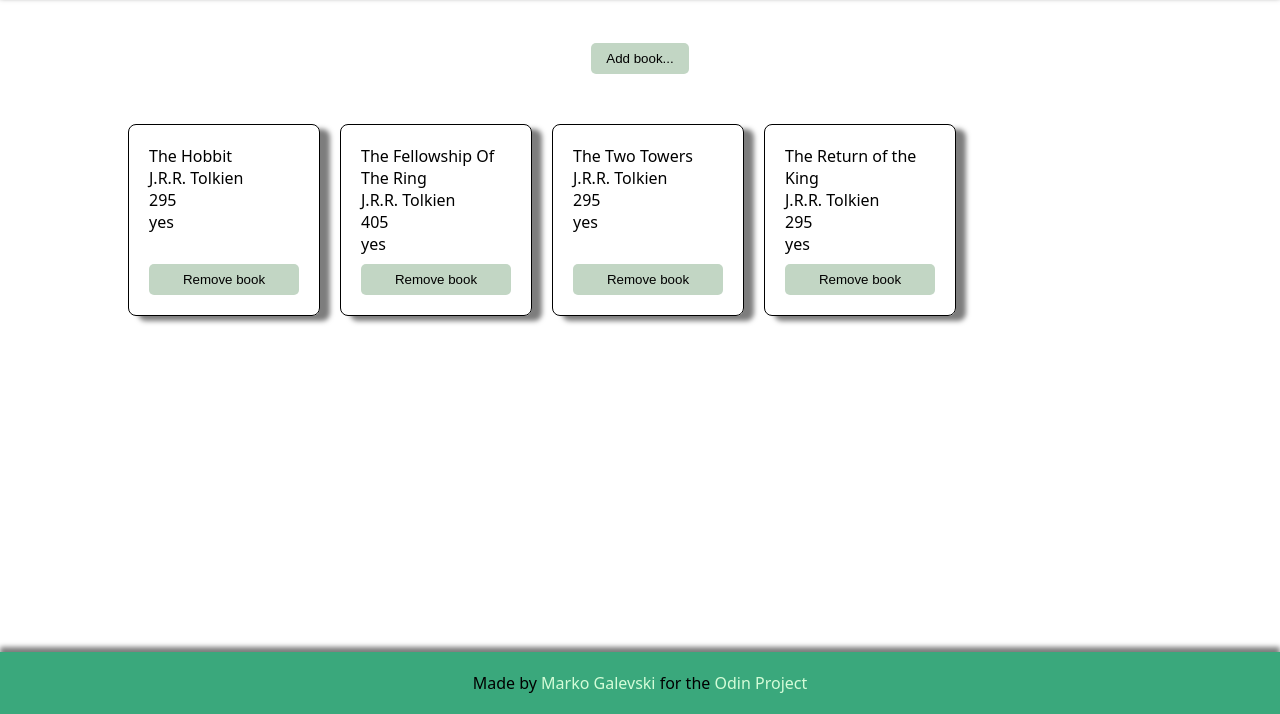
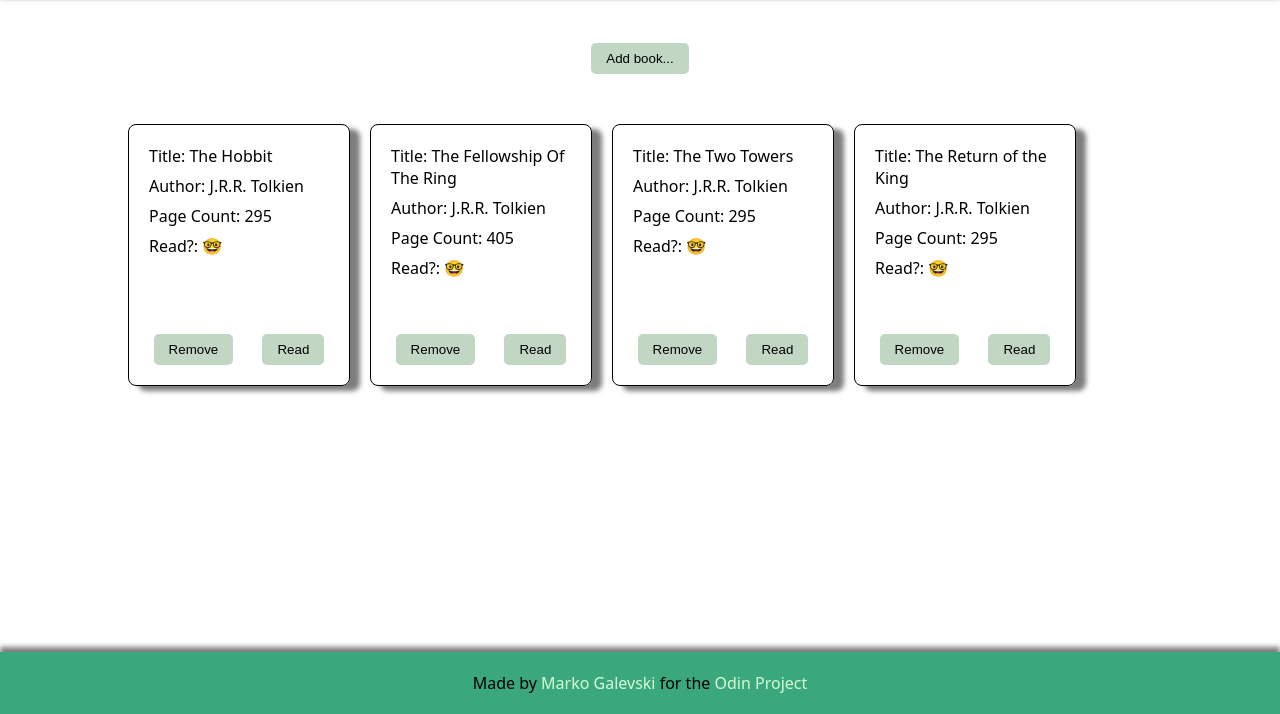
Before and after one commit to markogalevski/odin-library, a website built with Vite: page index.html in a window 1280 px wide. Shown: the part 86-800 px from the top of the page. Built offline with nearby package versions, Linux system fonts and the light colour scheme.

Commit message:
added final stylings, added read toggle feature. It's so ugly lol

```diff
--- a/index.js
+++ b/index.js
@@ -20,8 +20,6 @@ cancelButton.addEventListener("click", () => {
 })
 
 addButton.addEventListener("click", (e) => {
-  /* actually add to list from the form data */
-  //i.e. this should be the actual submit button
   const title = String(inputTitle.value);
   const author = inputAuthor.value;
   const pages = inputPages.value;
@@ -46,25 +44,32 @@ function Book(title, author, numPages, isRead) {
   this.numPages = numPages;
   this.isRead = isRead;
   this.index = myLibrary.length;
+  this.toggleRead = function () {
+    this.isRead = !this.isRead;
+    const read = this.element.querySelector('div.read');
+    read.textContent = `Read?: ${this.isRead ? "🤓" : "📖"}`;
+  }
   this.createCard = function () {
 
     const book = document.createElement('div');
     book.classList.add('book')
     const title = document.createElement('div');
     title.classList.add('title');
-    title.textContent = this.title;
+    title.textContent = `Title: ${this.title}`;
     const author= document.createElement('div');
     author.classList.add('author');
-    author.textContent = this.author;
+    author.textContent = `Author: ${this.author}`;
     const numPages = document.createElement('div');
     numPages.classList.add('num-pages');
-    numPages.textContent = this.numPages;
+    numPages.textContent = `Page Count: ${this.numPages}`;
     const read = document.createElement('div');
     read.classList.add('read');
-    read.textContent = this.isRead ? "yes" : "no";
+    read.textContent = `Read?: ${this.isRead ? "🤓" : "📖"}`;
+    const cardButtons = document.createElement('div');
+    cardButtons.classList.add('card-buttons');
     const deleteButton = document.createElement('button');
     deleteButton.classList.add("remove");
-    deleteButton.textContent = "Remove book";
+    deleteButton.textContent = "Remove";
     deleteButton.addEventListener("click", () => {
       const book = myLibrary[this.index];
       book.element.style.animation = "fade-out 0.2s ease-in";
@@ -77,11 +82,19 @@ function Book(title, author, numPages, isRead) {
         }
       });
     })
+    const readButton = document.createElement('button');
+    readButton.classList.add("read");
+    readButton.textContent = "Read";
+    readButton.addEventListener("click", () => {
+      this.toggleRead();
+    })
     book.appendChild(title);
     book.appendChild(author);
     book.appendChild(numPages);
     book.appendChild(read);
-    book.appendChild(deleteButton);
+    cardButtons.appendChild(deleteButton);
+    cardButtons.appendChild(readButton);
+    book.appendChild(cardButtons)
     this.element = book;
     bookCollection.appendChild(book);
   }
--- a/style.css
+++ b/style.css
@@ -17,7 +17,8 @@ a {
   color: #d4fcd8;
 }
 
-button {
+button,
+input {
   border-radius: 5px;
   box-shadow: 0 0 0 0;
   border: none;
@@ -70,16 +71,24 @@ button {
   border: solid black 1px;
   display: flex;
   flex-direction: column;
+  gap: 8px;
   border-radius: 8px;
   padding: 20px;
   box-shadow: 10px 5px 5px rgb(125, 125, 125);
-  width: 150px;
-  height: 150px;
+  width: 180px;
+  height: 220px;
   justify-content: center;
 }
 
 .book div.read {
   flex: 1;
+}
+
+.card-buttons {
+  display: flex;
+  align-items: center;
+  justify-content: space-around;
+  gap: 20px;
 }
 
 dialog {
```
